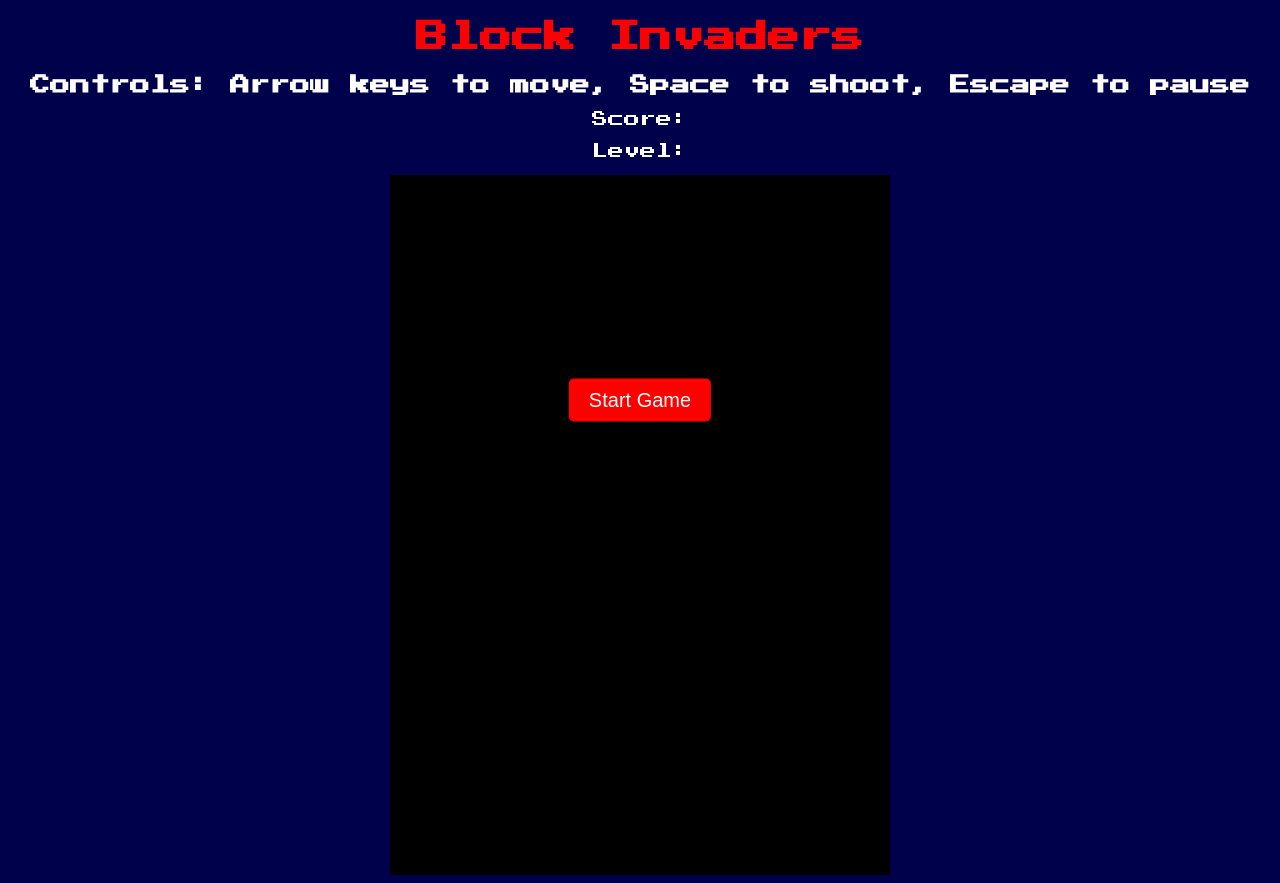
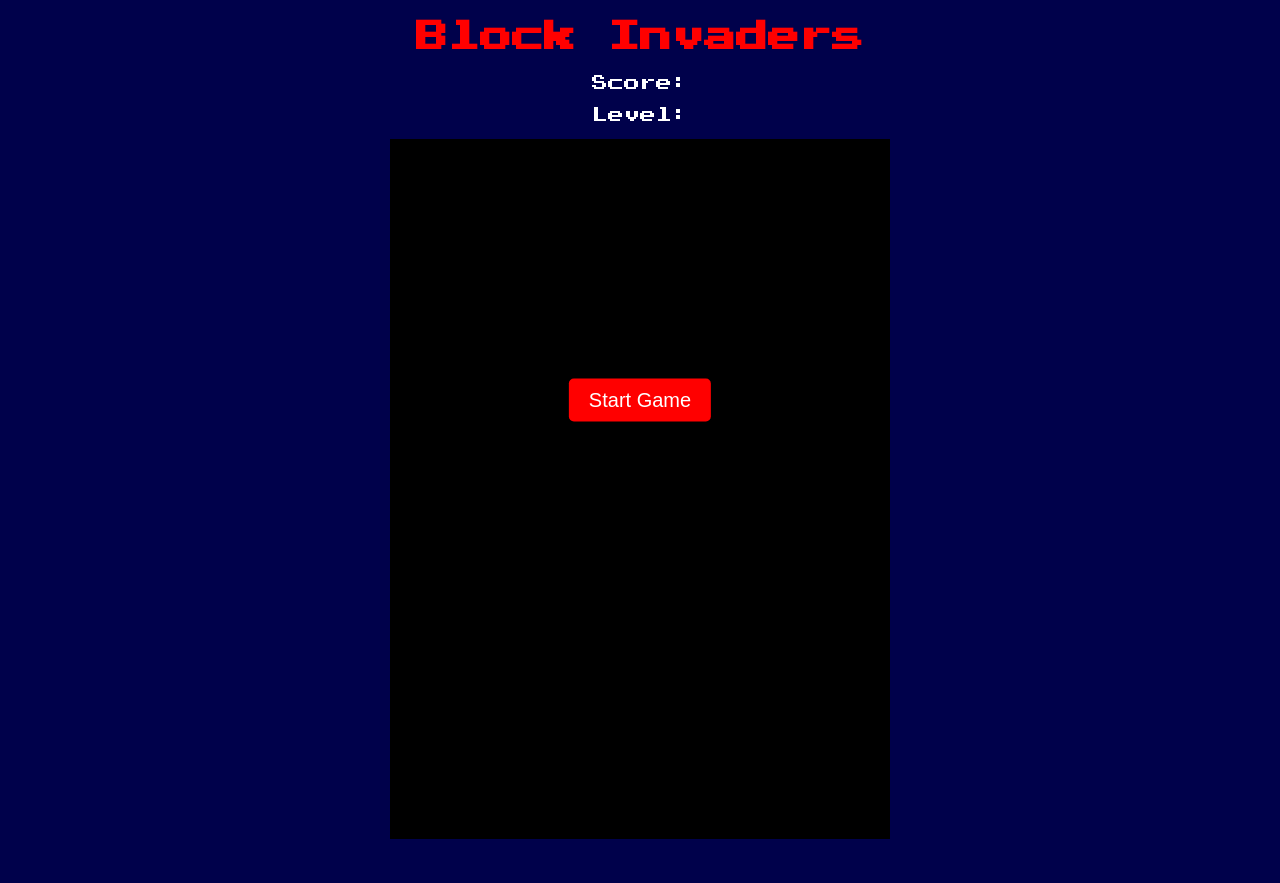
Before and after one commit to zaneainsworth/block_invaders, a plain HTML site: page index.html in a window 1280 px wide. After the commit the page ends 847 px from the top, so only its background shows below. Drawn offline with Linux system fonts and the light colour scheme.

Commit message:
Update index.html

```diff
--- a/index.html
+++ b/index.html
@@ -10,7 +10,6 @@
 
 <body>
     <h1>Block Invaders</h1>
-    <h2 id="controlsInstruction">Controls: Arrow keys to move, Space to shoot, Escape to pause</h2>
     <p>Score: <span id="score"></span></p>
     <p>Level: <span id="level"></span></p>
 
```
